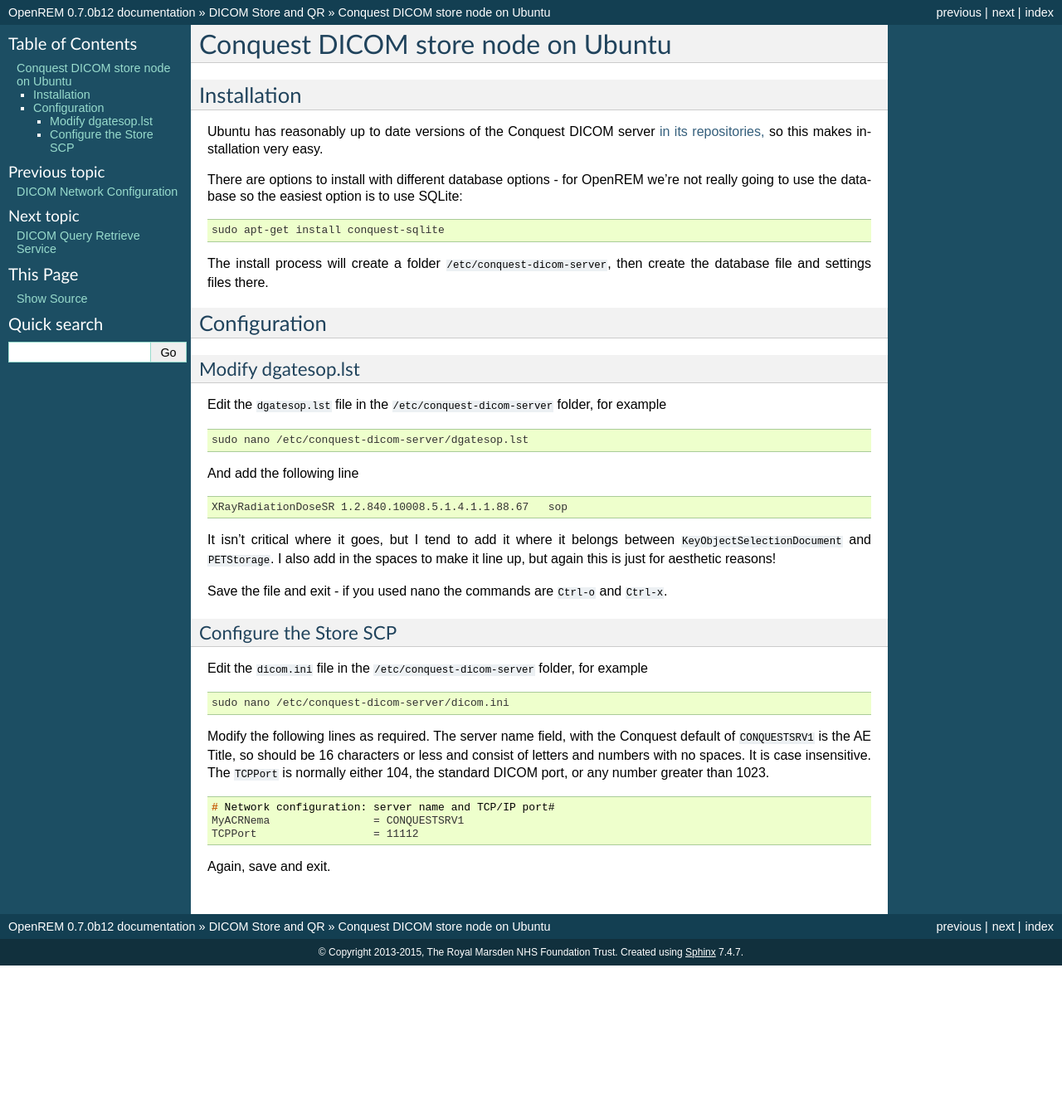
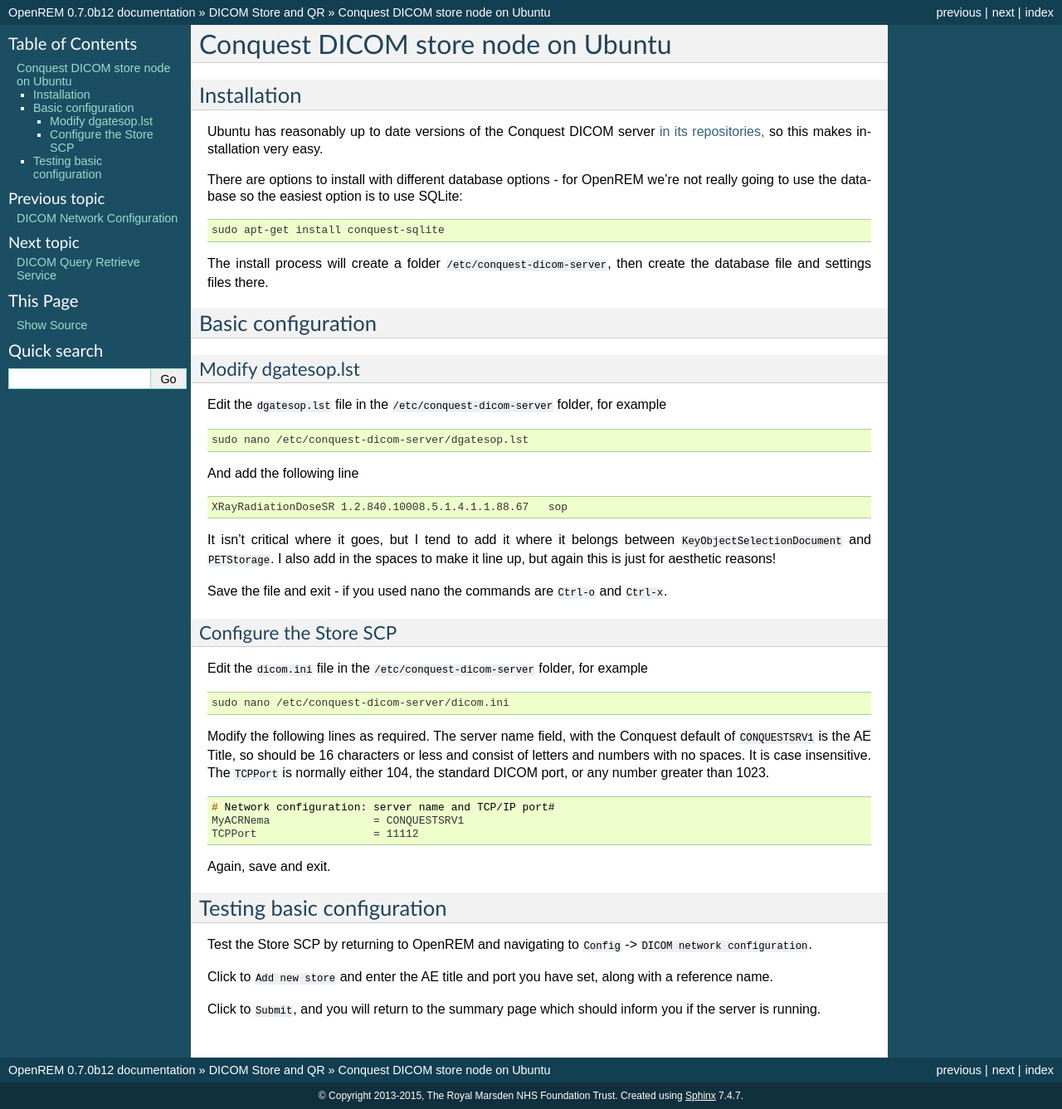
Before and after one commit to ckswilliams/modOpenREM, a Sphinx documentation site: the page built from docs/conquestUbuntu.rst, in a window 1280 px wide. Shown: the whole page at 83% size. Built offline with Sphinx 7.4.7, drawn with Linux system fonts in a browser that asks for light colours; before the commit the page ends 1164 px from its top, so only the background shows below that.

Commit message:
Added initial conquest testing section. Refs #350

```diff
--- a/docs/conquestUbuntu.rst
+++ b/docs/conquestUbuntu.rst
@@ -20,9 +20,9 @@
 settings files there.
 
 
-*************
-Configuration
-*************
+*******************
+Basic configuration
+*******************
 
 Modify dgatesop.lst
 ===================
@@ -67,5 +67,15 @@
 
 Again, save and exit.
 
+***************************
+Testing basic configuration
+***************************
+
+Test the Store SCP by returning to OpenREM and navigating to ``Config`` -> ``DICOM network configuration``.
+
+Click to ``Add new store`` and enter the AE title and port you have set, along with a reference name.
+
+Click to ``Submit``, and you will return to the summary page which should inform you if the server is running.
+
 
 .. _`in its repositories,`: http://packages.ubuntu.com/search?keywords=conquest
```
